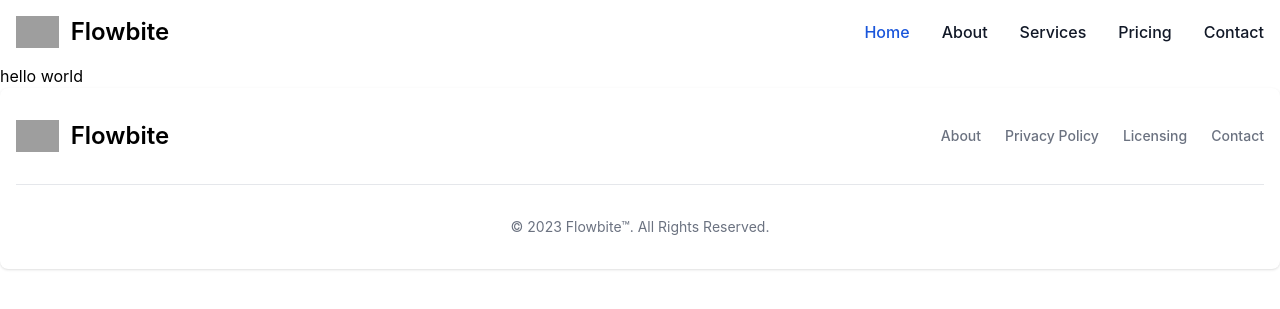
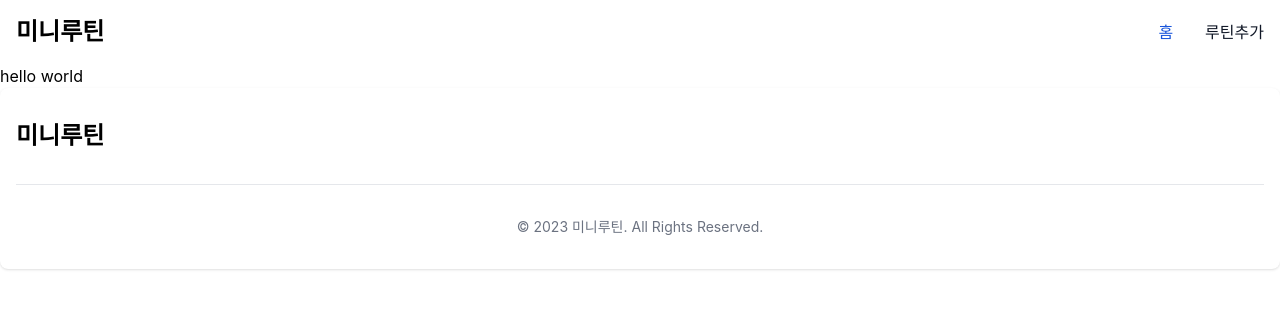
Before and after one commit to hmmiii/mini-routine, a Flask app: page / in a window 1280 px wide. Shown: the top 309 px of the page. Run offline with Flask 3, Linux system fonts and the light colour scheme; some libraries are stand-ins or nearby versions; grey boxes are pictures that could not be loaded.

Commit message:
header, footer 1차 작업 완료

```diff
--- a/templates/footer.html
+++ b/templates/footer.html
@@ -1,27 +1,12 @@
 <footer class="bg-white rounded-lg shadow dark:bg-gray-900 m-4">
     <div class="w-full max-w-screen-xl mx-auto p-4 md:py-8">
         <div class="sm:flex sm:items-center sm:justify-between">
-            <a href="https://flowbite.com/" class="flex items-center mb-4 sm:mb-0">
-                <img src="https://flowbite.com/docs/images/logo.svg" class="h-8 mr-3" alt="Flowbite Logo" />
-                <span class="self-center text-2xl font-semibold whitespace-nowrap dark:text-white">Flowbite</span>
+            <a href="/" class="flex items-center mb-4 sm:mb-0">
+                <span class="self-center text-2xl font-semibold whitespace-nowrap dark:text-white">미니루틴</span>
             </a>
-            <ul class="flex flex-wrap items-center mb-6 text-sm font-medium text-gray-500 sm:mb-0 dark:text-gray-400">
-                <li>
-                    <a href="#" class="mr-4 hover:underline md:mr-6 ">About</a>
-                </li>
-                <li>
-                    <a href="#" class="mr-4 hover:underline md:mr-6">Privacy Policy</a>
-                </li>
-                <li>
-                    <a href="#" class="mr-4 hover:underline md:mr-6 ">Licensing</a>
-                </li>
-                <li>
-                    <a href="#" class="hover:underline">Contact</a>
-                </li>
-            </ul>
         </div>
         <hr class="my-6 border-gray-200 sm:mx-auto dark:border-gray-700 lg:my-8" />
-        <span class="block text-sm text-gray-500 sm:text-center dark:text-gray-400">© 2023 <a href="https://flowbite.com/" class="hover:underline">Flowbite™</a>. All Rights Reserved.</span>
+        <span class="block text-sm text-gray-500 sm:text-center dark:text-gray-400">© 2023 <a href="/" class="hover:underline">미니루틴</a>. All Rights Reserved.</span>
     </div>
 </footer>
 </body>
--- a/templates/header.html
+++ b/templates/header.html
@@ -11,9 +11,8 @@
     <script src="https://cdnjs.cloudflare.com/ajax/libs/flowbite/2.0.0/flowbite.js"></script>
     <nav class="bg-white border-gray-200 dark:bg-gray-900">
         <div class="max-w-screen-xl flex flex-wrap items-center justify-between mx-auto p-4">
-            <a href="https://flowbite.com/" class="flex items-center">
-                <img src="https://flowbite.com/docs/images/logo.svg" class="h-8 mr-3" alt="Flowbite Logo" />
-                <span class="self-center text-2xl font-semibold whitespace-nowrap dark:text-white">Flowbite</span>
+            <a href="/" class="flex items-center">
+                <span class="self-center text-2xl font-semibold whitespace-nowrap dark:text-white">미니루틴</span>
             </a>
             <button data-collapse-toggle="navbar-default" type="button" class="inline-flex items-center p-2 w-10 h-10 justify-center text-sm text-gray-500 rounded-lg md:hidden hover:bg-gray-100 focus:outline-none focus:ring-2 focus:ring-gray-200 dark:text-gray-400 dark:hover:bg-gray-700 dark:focus:ring-gray-600" aria-controls="navbar-default" aria-expanded="false">
                 <span class="sr-only">Open main menu</span>
@@ -24,19 +23,10 @@
             <div class="hidden w-full md:block md:w-auto" id="navbar-default">
                 <ul class="font-medium flex flex-col p-4 md:p-0 mt-4 border border-gray-100 rounded-lg bg-gray-50 md:flex-row md:space-x-8 md:mt-0 md:border-0 md:bg-white dark:bg-gray-800 md:dark:bg-gray-900 dark:border-gray-700">
                     <li>
-                        <a href="#" class="block py-2 pl-3 pr-4 text-white bg-blue-700 rounded md:bg-transparent md:text-blue-700 md:p-0 dark:text-white md:dark:text-blue-500" aria-current="page">Home</a>
+                        <a href="/" class="block py-2 pl-3 pr-4 text-white bg-blue-700 rounded md:bg-transparent md:text-blue-700 md:p-0 dark:text-white md:dark:text-blue-500" aria-current="page">홈</a>
                     </li>
                     <li>
-                        <a href="#" class="block py-2 pl-3 pr-4 text-gray-900 rounded hover:bg-gray-100 md:hover:bg-transparent md:border-0 md:hover:text-blue-700 md:p-0 dark:text-white md:dark:hover:text-blue-500 dark:hover:bg-gray-700 dark:hover:text-white md:dark:hover:bg-transparent">About</a>
-                    </li>
-                    <li>
-                        <a href="#" class="block py-2 pl-3 pr-4 text-gray-900 rounded hover:bg-gray-100 md:hover:bg-transparent md:border-0 md:hover:text-blue-700 md:p-0 dark:text-white md:dark:hover:text-blue-500 dark:hover:bg-gray-700 dark:hover:text-white md:dark:hover:bg-transparent">Services</a>
-                    </li>
-                    <li>
-                        <a href="#" class="block py-2 pl-3 pr-4 text-gray-900 rounded hover:bg-gray-100 md:hover:bg-transparent md:border-0 md:hover:text-blue-700 md:p-0 dark:text-white md:dark:hover:text-blue-500 dark:hover:bg-gray-700 dark:hover:text-white md:dark:hover:bg-transparent">Pricing</a>
-                    </li>
-                    <li>
-                        <a href="#" class="block py-2 pl-3 pr-4 text-gray-900 rounded hover:bg-gray-100 md:hover:bg-transparent md:border-0 md:hover:text-blue-700 md:p-0 dark:text-white md:dark:hover:text-blue-500 dark:hover:bg-gray-700 dark:hover:text-white md:dark:hover:bg-transparent">Contact</a>
+                        <a href="/add" class="block py-2 pl-3 pr-4 text-gray-900 rounded hover:bg-gray-100 md:hover:bg-transparent md:border-0 md:hover:text-blue-700 md:p-0 dark:text-white md:dark:hover:text-blue-500 dark:hover:bg-gray-700 dark:hover:text-white md:dark:hover:bg-transparent">루틴추가</a>
                     </li>
                 </ul>
             </div>
```
